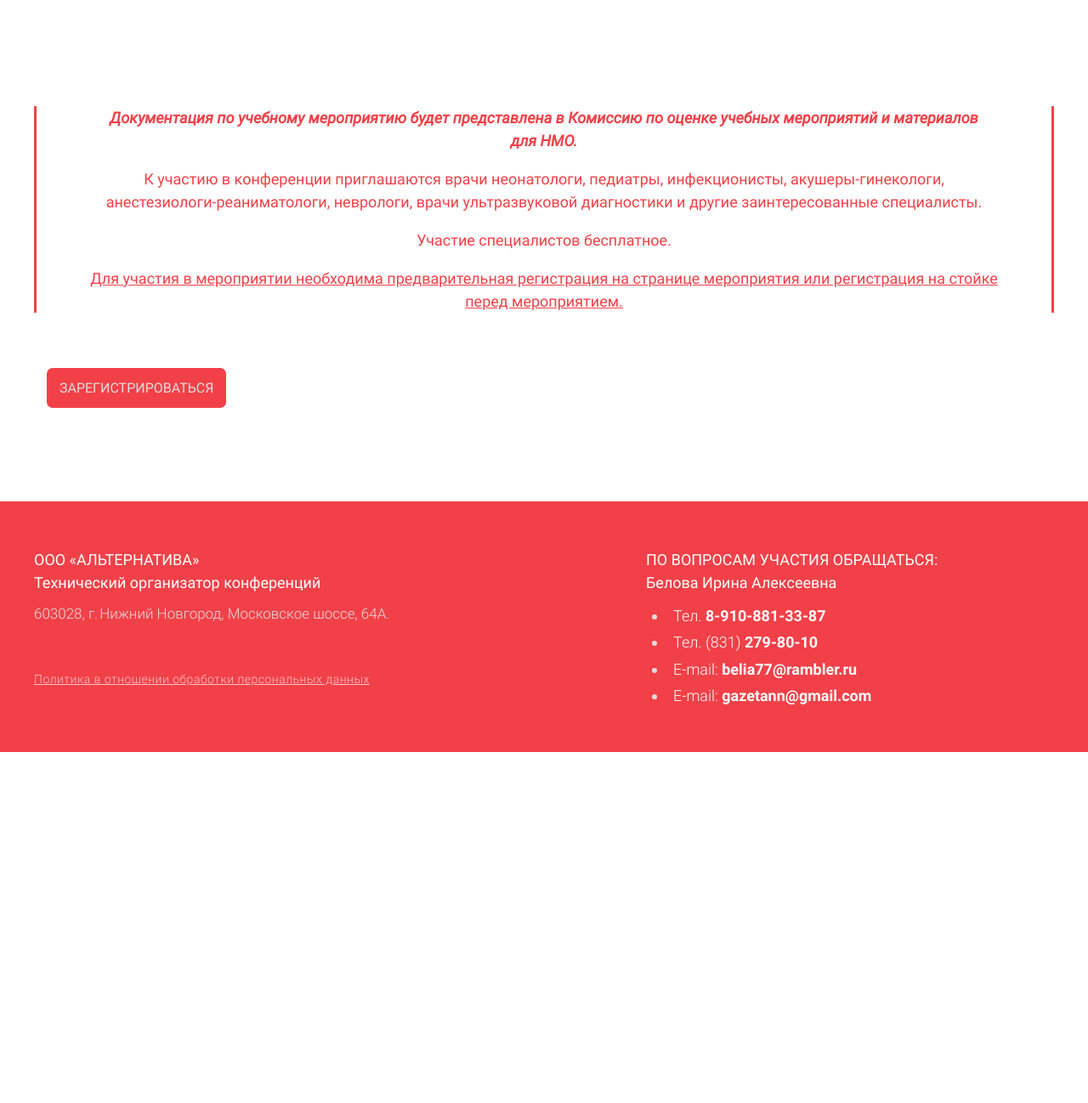
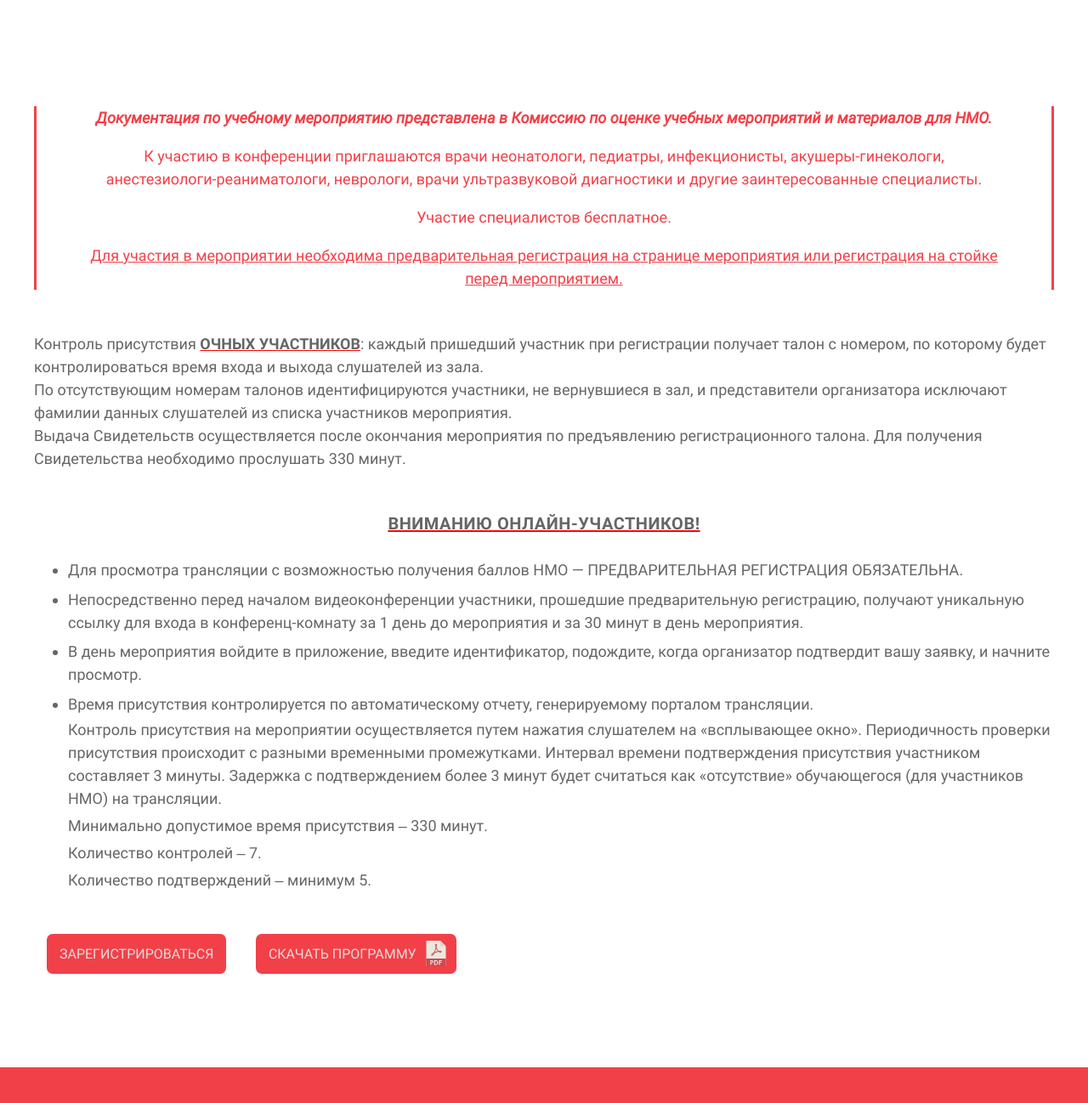
Before and after one commit to joker77-github/alter-nn, a plain HTML site: page conf_neonat.html in a window 1280 px wide. Shown: the part 2040-3338 px from the top of the page at 85% size. Before the commit the page ends 2925 px from the top, so only its background shows below. Drawn offline with Linux system fonts and the light colour scheme.

Commit message:
NMO score info update 20.08

```diff
--- a/conf_neonat.html
+++ b/conf_neonat.html
@@ -117,7 +117,7 @@
       <div class="container">
         <h2 class="hidden">Дополнительная техническая информация</h2>
         <div class="w-info">
-          <p><strong><i>Документация по&nbsp;учебному мероприятию будет представлена в&nbsp;Комиссию по&nbsp;оценке
+          <p><strong><i>Документация по&nbsp;учебному мероприятию представлена в&nbsp;Комиссию по&nbsp;оценке
                 учебных мероприятий и&nbsp;материалов для&nbsp;НМО.</i></strong></p>
           <!-- <p><strong><i>Мероприятие соответствует требованиям для&nbsp;НМО. Кредитов 6.</i></strong></p> -->
           <p>К&nbsp;участию в&nbsp;конференции приглашаются врачи неонатологи, педиатры, инфекционисты,
@@ -128,14 +128,14 @@
           <p><u>Для участия в&nbsp;мероприятии необходима предварительная регистрация на&nbsp;странице мероприятия или
               регистрация на&nbsp;стойке перед мероприятием.</u></p>
         </div>
-        <!-- <p style="margin-bottom: 50px;">Контроль присутствия <strong class="important"
+        <p style="margin-bottom: 50px;">Контроль присутствия <strong class="important"
             style="text-decoration: underline; text-decoration-color: red;">очных участников</strong>: каждый пришедший
           участник при регистрации получает талон с&nbsp;номером, по&nbsp;которому будет контролироваться время входа
           и&nbsp;выхода слушателей из&nbsp;зала.<br>
           По отсутствующим номерам талонов идентифицируются участники, не вернувшиеся в&nbsp;зал, и&nbsp;представители
           организатора исключают фамилии данных слушателей из&nbsp;списка участников мероприятия.<br>
           Выдача Свидетельств осуществляется после окончания мероприятия по&nbsp;предъявлению регистрационного талона.
-          Для получения Свидетельства необходимо прослушать 420&nbsp;минут.</p>
+          Для получения Свидетельства необходимо прослушать 330&nbsp;минут.</p>
         <p class="important"><strong>Вниманию онлайн-участников!</strong></p>
         <ul>
           <li>Для просмотра трансляции с&nbsp;возможностью получения баллов НМО — <span
@@ -150,14 +150,14 @@
               Периодичность проверки присутствия происходит с&nbsp;разными временными промежутками. Интервал времени
               подтверждения присутствия участником составляет 3&nbsp;минуты. Задержка с&nbsp;подтверждением более
               3&nbsp;минут будет считаться как «отсутствие» обучающегося (для участников НМО) на&nbsp;трансляции.</p>
-            <p>Минимально допустимое время присутствия &#8210; 420 минут.</p>
-            <p>Количество контролей &#8210; 10.</p>
-            <p>Количество подтверждений &#8210; минимум 7.</p>
+            <p>Минимально допустимое время присутствия &#8210; 330 минут.</p>
+            <p>Количество контролей &#8210; 7.</p>
+            <p>Количество подтверждений &#8210; минимум 5.</p>
           </li>
-        </ul> -->
+        </ul>
 
         <a class="btn link-reg" href="https://forms.gle/1V2P2VBS7BSfRChC9">Зарегистрироваться</a>
-        <!-- <a class="btn link-pdf" href="../docs/2023-conf_neonat.pdf" download>Скачать программу</a> -->
+        <a class="btn link-pdf" href="../docs/2024-conf_neonat.pdf" download>Скачать программу</a>
       </div>
     </section>
   </main>
```
